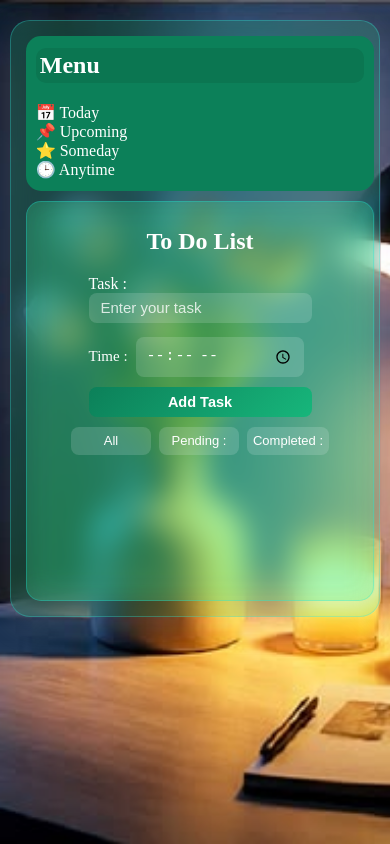
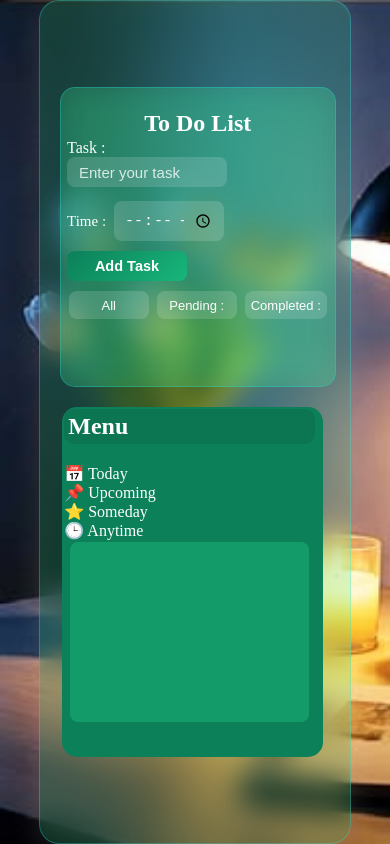
Before and after one commit to vishakha-khade/To-do-list, a plain HTML site: page index.html in a window 390 px wide. Drawn offline with Linux system fonts and the light colour scheme.

Commit message:
update css

```diff
--- a/style.css
+++ b/style.css
@@ -13,12 +13,9 @@ body{
     min-height: 100vh;
     width: 100%;
 }
-
 .container{
-    /* background: rgba(255, 255, 255, 0.15); */
     backdrop-filter: blur(15px);
     -webkit-backdrop-filter: blur(15px);
-
     background: rgba(64, 248, 159, 0.18);
     border: 1px solid rgba(50, 232, 226, 0.3);
     box-shadow: 0 8px 32px rgba(243, 230, 230, 0.15);
@@ -31,7 +28,7 @@ body{
     align-items: center;
 }
 .sidebar{
-    padding-left: 10px;
+    padding-left: 2px;
     border-radius: 15px;
     width: 20vw;
     height: 50vh;
@@ -56,7 +53,6 @@ h2{
     padding: 0;
     margin: 0;
 }
-
 .main-content{
     margin:10px;
     padding:20px;
@@ -65,12 +61,13 @@ h2{
 
     backdrop-filter: blur(15px);
     -webkit-backdrop-filter: blur(15px);
-
     background: rgba(64,248,159,0.18);
     border:1px solid rgba(24,233,226,0.3);
     border-radius:15px;
 }
+.task-list{
 
+}
 .main-content h1{
     color:white;
     text-align:center;
@@ -78,12 +75,10 @@ h2{
 }
 .add-task{
     display: flex;
-    /* flex-direction: row; */
     justify-content: center;
     gap: 15px;
 }
 .input-row{
-
     display:flex;
     justify-content:space-between;
     align-items:center;
@@ -98,12 +93,10 @@ h2{
     flex-direction: column;
 }
 .task-input{
-
     flex:1;
     width:180px;
     min-height: 30px;
     padding:0 12px;
-
     border:none;
     outline:none;
     border-radius:8px;
@@ -112,15 +105,11 @@ h2{
     font-size:15px;
     transition:.3s;
 }
-
 .task-input::placeholder{
     color:rgba(255,255,255,.8);
 }
-
 .task-input:focus{
-
     border:2px solid rgb(41,233,175);
-
     box-shadow:0 0 10px rgba(41,233,175,.4);
 }
 .filter{
@@ -131,7 +120,6 @@ h2{
     gap:10px;
     flex-wrap:wrap;
 }
-
 .filter button{
     min-width:100px;
     height:28px;
@@ -143,9 +131,7 @@ h2{
     cursor:pointer;
     transition:.3s;
 }
-
 .filter button:hover{
-
     background:#14b67b;
     transform:translateY(-2px);
     box-shadow:0 5px 15px rgba(0,0,0,.25);
@@ -153,14 +139,11 @@ h2{
  .time-box{
     flex-shrink:0;
     display:flex;
-
     align-items:center;
-
     gap:8px;
 }
 
 .time-label{
-
     color:white;
     font-size:15px;
 }
@@ -214,13 +197,11 @@ h2{
     cursor:pointer;
     transition:.3s;
 }
-
 .deletebtn:hover{
 
     background:#e8415a;
     transform:scale(1.05);
 }
-
 .task-error,
 .time-error{
 
@@ -248,223 +229,82 @@ h2{
     margin-left:auto;
 }
 .task-list{
+    margin: 6px;
     border-radius:8px;
-    height: 40%;
+    height: 50%;
     background-color: #149b6a;
     margin-top:2px;
     max-height:180px;
     overflow-y:auto;
 }
-
 @media screen and (max-width: 1080px) {
-
     .container {
         width: 80%;
         height: auto;
         padding: 10px;
     }
-
     .sidebar {
         width: 30%;
         height: 400px;
         font-size: 17px;
     }
-
     .main-content {
         width: 60%;
         height: 400px;
         padding: 15px;
     }
-
     .input-row {
         gap: 10px;
     }
-
     .task-input {
         width: 160px;
     }
-
     .time-input {
         width: 110px;
     }
-
     .add-btn {
         margin-left: 0;
         width: 120px;
     }
-
     .filter {
         gap: 8px;
     }
 }
-
-@media screen and (max-width: 768px) {
-
-    body {
-        align-items: flex-start;
-        padding: 20px 0;
-    }
-
-    .container {
-        width: 90%;
-        height: auto;
-        flex-direction: column;
-        padding: 10px;
-    }
-
-    .sidebar {
-        width: 100%;
-        height: auto;
-        min-height: 180px;
-        margin: 5px;
-        padding: 10px;
-    }
-
-    .main-content {
-        width: 100%;
-        height: auto;
-        min-height: 400px;
-        margin: 5px;
-        padding: 15px;
-    }
-
-    .input-row {
-        flex-direction: column;
-        align-items: stretch;
-        gap: 10px;
-    }
-
-    .task-box,
-    .time-box {
-        width: 100%;
-    }
-
-    .task-input,
-    .time-input {
-        width: 100%;
-    }
-
-    .time-box {
-        display: flex;
-        flex-wrap: wrap;
-    }
-
-    .time-input {
-        flex: 1;
-    }
-
-    .add-btn {
-        width: 100%;
-        margin-left: 0;
-    }
-
-    .filter {
-        flex-direction: row;
-        justify-content: center;
-        flex-wrap: wrap;
-        gap: 8px;
-    }
-
-    .filter button {
-        min-width: 90px;
-    }
-
-    .displaydiv {
-        width: 100%;
-        height: auto;
-        min-height: 40px;
-        padding: 8px;
-    }
-}
-
 @media screen and (max-width: 480px) {
 
     .container {
+        display: flex;
+        flex-direction: column-reverse;
+        width: 80%;
+        height: 100vh;
+    }
+    .main-content {
+        height: 300px;
         width: 95%;
+        padding: 6px;
     }
-
-    .main-content {
-        padding: 10px;
-    }
-
     .main-content h1 {
         font-size: 24px;
+        margin-bottom: 2px;
     }
-
     .sidebar {
-        min-height: 150px;
+        height: 350px;
+        width: 90%;
+        padding-bottom: 1px;
+        padding-right: 8px;
         font-size: 16px;
     }
-
     .filter button {
         min-width: 80px;
         font-size: 13px;
     }
-
     .displaydiv {
         font-size: 14px;
     }
-
+    .task-list{
+        height: 290px;
+    }
     .deletebtn {
         font-size: 11px;
     }
 }
-/* @media screen and (max-width: 1080px){
-    .container{
-        height: 50%;
-        width: 70%;
-    }
-    .main-content{
-        height: 400px;
-        gap: 0;
-        padding-left: 6px;
-    }
-    .sidebar{
-        padding: 2px;
-        font-size: medium;
-        height: 400px;
-        width: 250px;
-        gap: 0;
-    }
-    .filter{
-        display: flex;
-        flex-direction: column;
-    }
-
-}
-@media screen and (max-width: 810px) {
-    .container{
-        height: 50%;
-        width: 80%;
-    }
-
-}
-@media screen and (min-width: 700px) {
-     .container{
-        height: 500px;
-        width: 80%;
-    }
-}
-@media screen and (max-width: 480px) {
-     .container{
-        margin-bottom: 10px;
-        height: 700px;
-        width: 70%;
-
-    }
-    .sidebar{
-        height: 280px;
-        width: 80%;
-        padding: 2px;
-    }
-    .main-content{
-        height: 380px;
-        width: 80%;
-    }
-    .filter{
-        font-size: x-small;
-        height: 100px;
-        width: 30px;
-        font-size: x-small;
-    }
-} */
```
